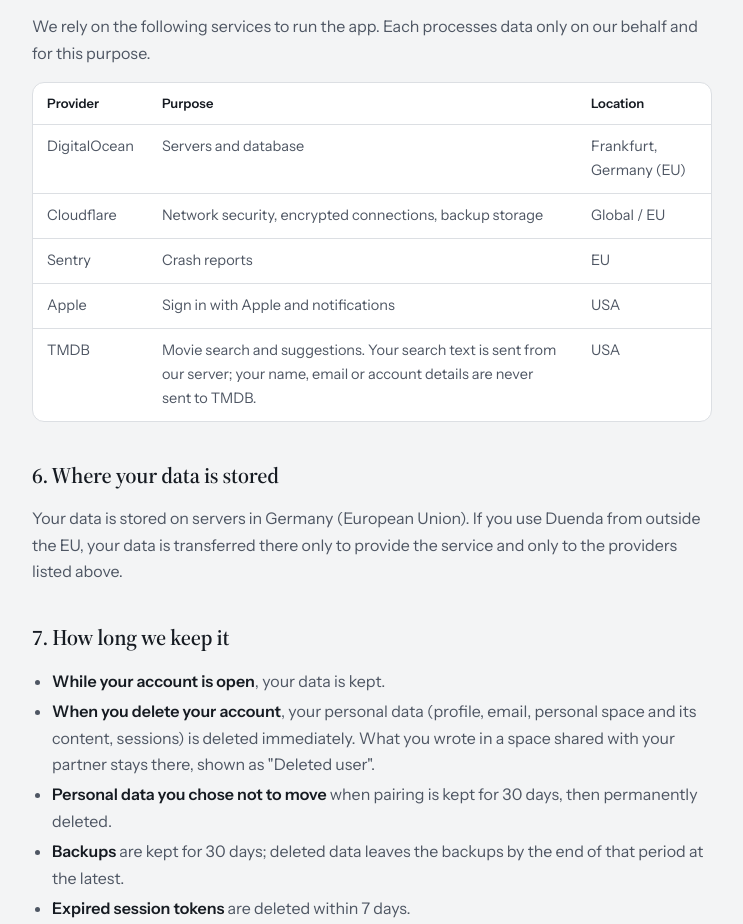
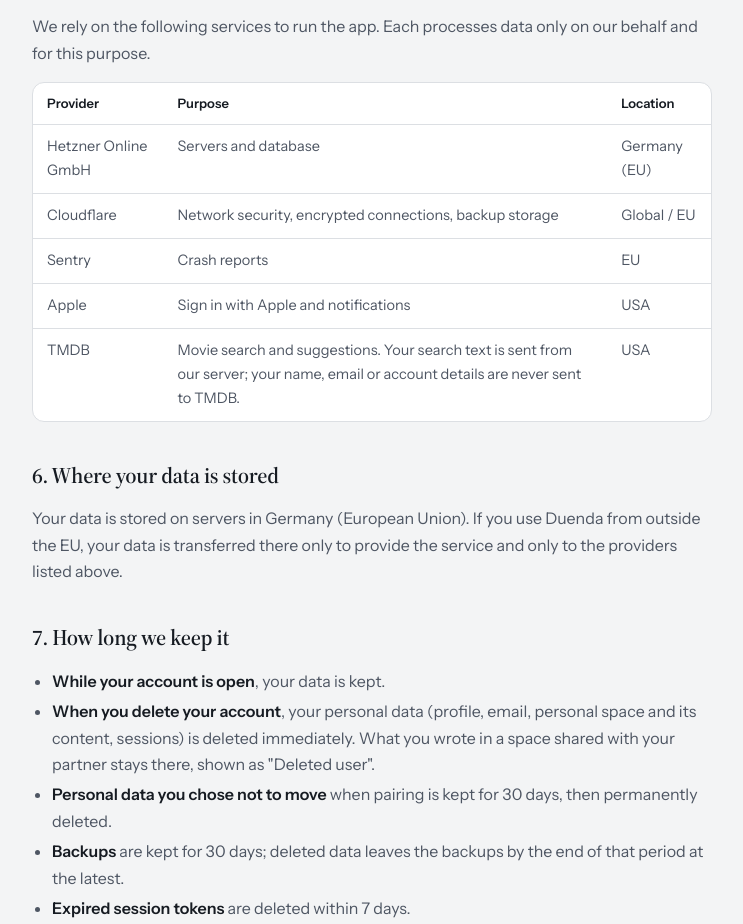
Before and after one commit to burakkertn/duenda-site, a plain HTML site: page privacy.html in a window 1280 px wide. Shown: the part 1865-2789 px from the top of the page, without its empty margins (268-1011 px from the left). Drawn offline with Linux system fonts and the light colour scheme.

Commit message:
Gizlilik: sunucu sağlayıcısı Hetzner (Almanya)
Co-Authored-By: Claude Opus 5.5 <noreply@anthropic.com>

```diff
--- a/privacy.html
+++ b/privacy.html
@@ -70,7 +70,7 @@
 <div class="table-wrap"><table>
   <thead><tr><th>Provider</th><th>Purpose</th><th>Location</th></tr></thead>
   <tbody>
-    <tr><td>DigitalOcean</td><td>Servers and database</td><td>Frankfurt, Germany (EU)</td></tr>
+    <tr><td>Hetzner Online GmbH</td><td>Servers and database</td><td>Germany (EU)</td></tr>
     <tr><td>Cloudflare</td><td>Network security, encrypted connections, backup storage</td><td>Global / EU</td></tr>
     <tr><td>Sentry</td><td>Crash reports</td><td>EU</td></tr>
     <tr><td>Apple</td><td>Sign in with Apple and notifications</td><td>USA</td></tr>
```
Also changed, not shown: tr/gizlilik.html (+1 -1 lines).
